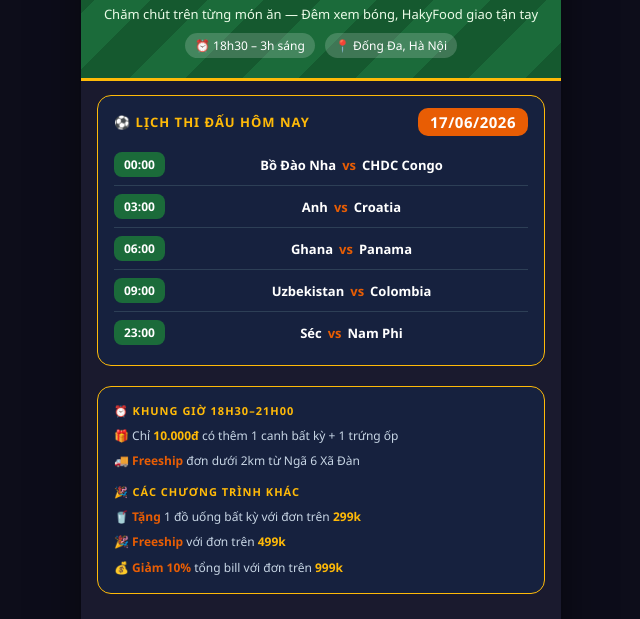
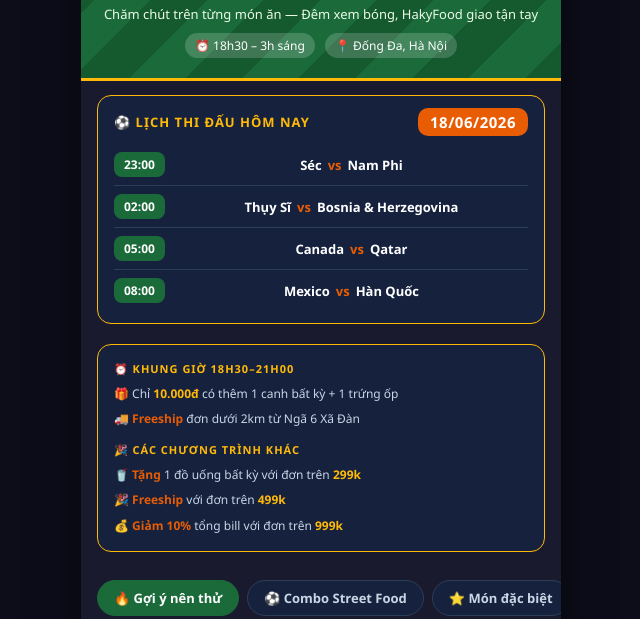
Before and after one commit to HakyFood/hakyfood-landing, a plain HTML site: page index.html in a window 1280 px wide. Shown: the part 100-719 px from the top of the page, without its empty margins (319-959 px from the left). Drawn offline with Linux system fonts and the light colour scheme.

Commit message:
Update index.html

```diff
--- a/index.html
+++ b/index.html
@@ -364,13 +364,12 @@ const ITEMS = [
 // ===== LICH THI DAU HOM NAY =====
 // Cap nhat moi ngay: sua MATCH_DATE va MATCHES roi luu file lai.
 // teamA/teamB: ten 2 doi. time: gio da (gio Viet Nam).
-const MATCH_DATE = '17/06/2026';
+const MATCH_DATE = '18/06/2026';
 const MATCHES = [
-  {time:'00:00', teamA:'Bồ Đào Nha', teamB:'CHDC Congo'},
-  {time:'03:00', teamA:'Anh', teamB:'Croatia'},
-  {time:'06:00', teamA:'Ghana', teamB:'Panama'},
-  {time:'09:00', teamA:'Uzbekistan', teamB:'Colombia'},
   {time:'23:00', teamA:'Séc', teamB:'Nam Phi'},
+  {time:'02:00', teamA:'Thụy Sĩ', teamB:'Bosnia & Herzegovina'},
+  {time:'05:00', teamA:'Canada', teamB:'Qatar'},
+  {time:'08:00', teamA:'Mexico', teamB:'Hàn Quốc'},
 ];
 
 // ===== RENDER LICH THI DAU =====
```
